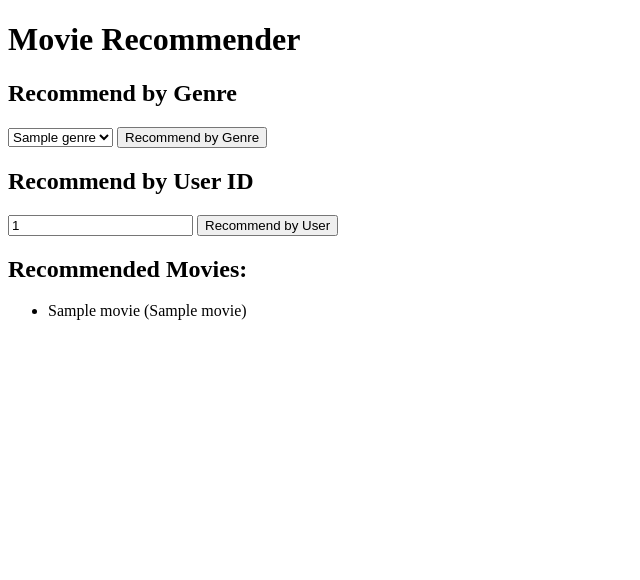
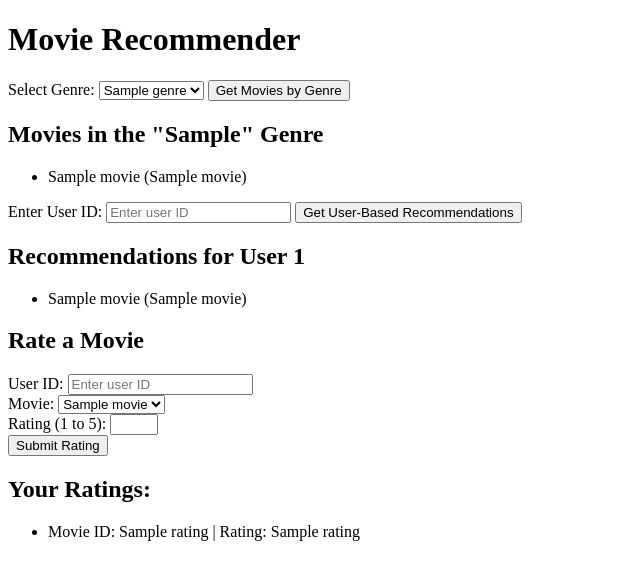
Before and after one commit to kuntalashivasairahul/movie-recommender, a Flask app: template templates/index.html in a window 1280 px wide. Shown: the top 580 px of the page, without its empty margins (0-640 px from the left). Run offline with Flask 3, Linux system fonts and the light colour scheme; the template is opened without the code that fills it: most values are stand-ins (such as "Sample title", 1, 10 or a date in 2020).

Commit message:
Fix: Update user-based recommendations after rating a movie

```diff
--- a/app.py
+++ b/app.py
@@ -1,26 +1,69 @@
-from flask import Flask, render_template, request
-from recommender import get_all_genres, get_movies_by_genre, recommend_based_on_user
+from flask import Flask, render_template, request, redirect
+from database.db import connect_db
+from recommender.recommender import get_all_genres, get_movies_by_genre, recommend_based_on_user
+import logging
+logging.basicConfig(level=logging.DEBUG)
+
 
 app = Flask(__name__)
 
 @app.route('/', methods=['GET', 'POST'])
 def home():
     genres = get_all_genres()
-    recommendations = []
-    selected_genre = ""
-    user_id = ""
+    selected_genre = request.form.get('genre')
+    genre_movies = get_movies_by_genre(selected_genre) if selected_genre else []
 
-    if request.method == 'POST':
-        if 'genre' in request.form and request.form['genre']:
-            selected_genre = request.form['genre']
-            recommendations = get_movies_by_genre(selected_genre)
+    user_id = request.form.get('user_id')
+    user_recommendations = recommend_based_on_user(user_id) if user_id else []
 
-        elif 'user_id' in request.form and request.form['user_id']:
-            user_id = request.form['user_id']
-            recommendations = recommend_based_on_user(user_id)
+    # Fetch all movies for the rating dropdown
+    conn = connect_db()
+    cursor = conn.cursor()
+    cursor.execute("SELECT id, title FROM movies")
+    movies = cursor.fetchall()
+    conn.close()
 
-    return render_template('index.html', genres=genres, recommendations=recommendations,
-                           selected_genre=selected_genre, user_id=user_id)
+    return render_template('index.html',
+                           genres=genres,
+                           genre_movies=genre_movies,
+                           user_recommendations=user_recommendations,
+                           movies=movies)
+
+@app.route('/rate', methods=['POST'])
+def rate_movie():
+    user_id = request.form['user_id']
+    movie_id = request.form['movie_id']
+    rating = request.form['rating']
+
+    # Connect to the database and insert the new rating
+    conn = connect_db()
+    cursor = conn.cursor()
+
+    cursor.execute('''
+        INSERT INTO ratings (user_id, movie_id, rating)
+        VALUES (?, ?, ?)
+    ''', (user_id, movie_id, rating))
+
+    # After inserting the rating, get updated recommendations for the user
+    user_recommendations = recommend_based_on_user(user_id)
+
+    # Fetch ratings for the user (for display purposes)
+    cursor.execute("SELECT * FROM ratings WHERE user_id = ?", (user_id,))
+    user_ratings = cursor.fetchall()
+
+    # Commit changes and close the connection
+    conn.commit()
+    conn.close()
+
+    # Pass user recommendations and ratings to the template
+    return render_template('index.html', user_ratings=user_ratings, user_recommendations=user_recommendations)
+
+
+
+    conn.commit()
+    conn.close()
+
+    return redirect('/')
 
 if __name__ == '__main__':
     app.run(debug=True)
--- a/main.py
+++ b/main.py
@@ -1,5 +1,5 @@
 from database.db import initialize_db, load_movies_from_csv
-from recommender import get_movies_by_genre, recommend_based_on_user, get_all_genres
+from recommender.recommender import get_movies_by_genre, recommend_based_on_user, get_all_genres
 import sqlite3
 from tabulate import tabulate
 
--- a/templates/index.html
+++ b/templates/index.html
@@ -1,34 +1,81 @@
 <!DOCTYPE html>
-<html>
+<html lang="en">
 <head>
+    <meta charset="UTF-8">
+    <meta name="viewport" content="width=device-width, initial-scale=1.0">
     <title>Movie Recommender</title>
 </head>
 <body>
     <h1>Movie Recommender</h1>
 
-    <h2>Recommend by Genre</h2>
-    <form method="POST">
-        <select name="genre">
+    <!-- Dropdown for selecting genre -->
+    <form method="POST" action="/">
+        <label for="genre">Select Genre:</label>
+        <select name="genre" id="genre">
             {% for genre in genres %}
-                <option value="{{ genre }}" {% if genre == selected_genre %}selected{% endif %}>{{ genre }}</option>
+                <option value="{{ genre }}">{{ genre }}</option>
             {% endfor %}
         </select>
-        <input type="submit" value="Recommend by Genre">
+        <button type="submit">Get Movies by Genre</button>
     </form>
 
-    <h2>Recommend by User ID</h2>
-    <form method="POST">
-        <input type="text" name="user_id" placeholder="Enter User ID" value="{{ user_id }}">
-        <input type="submit" value="Recommend by User">
+    <!-- Display movies based on selected genre -->
+    {% if genre_movies %}
+        <h2>Movies in the "{{ selected_genre }}" Genre</h2>
+        <ul>
+        {% for movie in genre_movies %}
+            <li>{{ movie[1] }} ({{ movie[2] }})</li> <!-- Title and Genre -->
+        {% endfor %}
+        </ul>
+    {% endif %}
+
+    <!-- Dropdown for selecting user ID for recommendations -->
+    <form method="POST" action="/">
+        <label for="user_id">Enter User ID:</label>
+        <input type="text" id="user_id" name="user_id" placeholder="Enter user ID">
+        <button type="submit">Get User-Based Recommendations</button>
     </form>
 
-    {% if recommendations %}
-        <h2>Recommended Movies:</h2>
+    <!-- Display user-based recommendations -->
+    {% if user_recommendations %}
+        <h2>Recommendations for User {{ user_id }}</h2>
         <ul>
-            {% for movie in recommendations %}
-                <li>{{ movie[1] }} ({{ movie[2] }})</li> <!-- Assuming movie[1] = title, movie[2] = genre -->
-            {% endfor %}
+        {% for movie in user_recommendations %}
+            <li>{{ movie[1] }} ({{ movie[2] }})</li> <!-- Title and Genre -->
+        {% endfor %}
         </ul>
     {% endif %}
+
+    <!-- Rating form -->
+    <h2>Rate a Movie</h2>
+    <form method="POST" action="/rate">
+        <label for="user_id_rate">User ID:</label>
+        <input type="text" id="user_id_rate" name="user_id" placeholder="Enter user ID"><br>
+
+        <label for="movie_id">Movie:</label>
+        <select name="movie_id" id="movie_id">
+            {% for movie in movies %}
+                <option value="{{ movie[0] }}">{{ movie[1] }}</option> <!-- Movie ID and Title -->
+            {% endfor %}
+        </select><br>
+
+        <label for="rating">Rating (1 to 5):</label>
+        <input type="number" name="rating" id="rating" min="1" max="5"><br>
+
+        <button type="submit">Submit Rating</button>
+    </form>
+
+    <!-- Display the ratings that the user has given -->
+    <h2>Your Ratings:</h2>
+    {% if user_ratings %}
+        <ul>
+        {% for rating in user_ratings %}
+            <li>Movie ID: {{ rating[1] }} | Rating: {{ rating[2] }}</li> <!-- Movie ID and Rating -->
+        {% endfor %}
+        </ul>
+    {% else %}
+        <p>No ratings found for this user.</p>
+    {% endif %}
+
 </body>
 </html>
```
Also changed, not shown: database/__init__.py (added), recommender/__init__.py (added), recommender/recommender.py (renamed from recommender.py).
